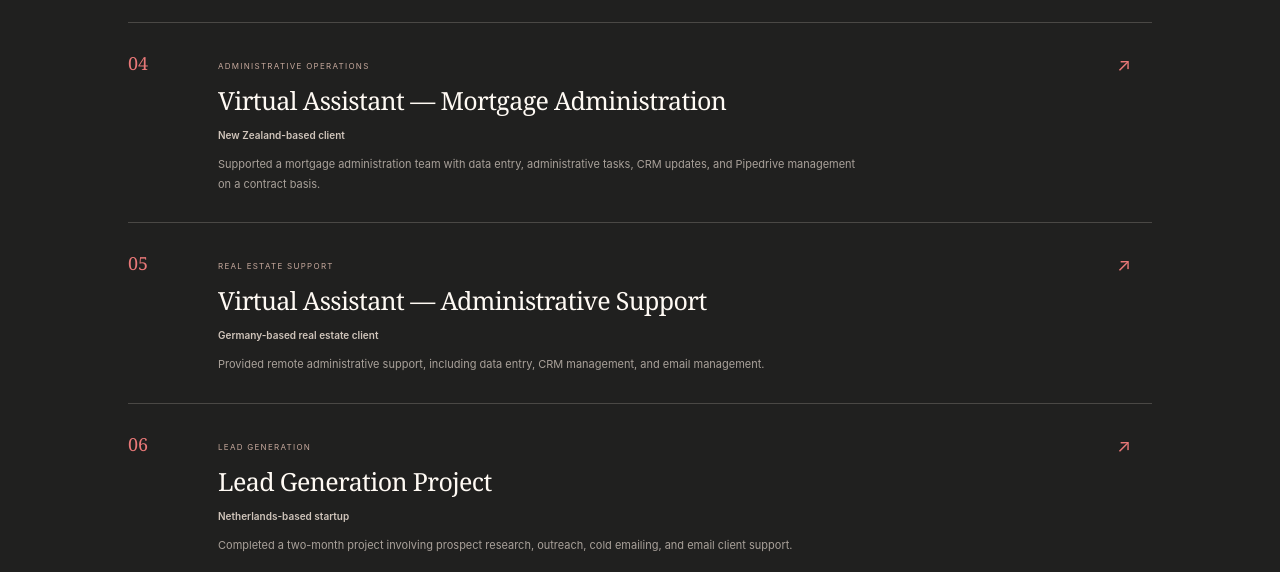
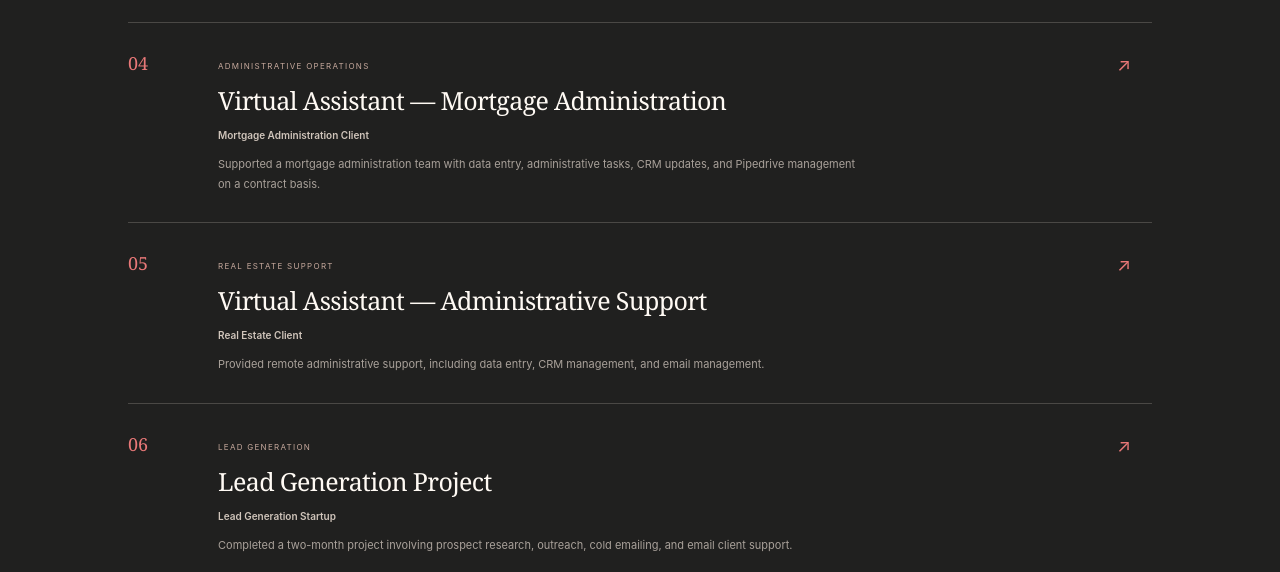
Before and after one commit to ivydachaibaligya-dot/Website, a Next.js app: page / in a window 1280 px wide. Shown: the part 3440-4012 px from the top of the page. Built offline with nearby package versions, Linux system fonts and the light colour scheme.

Commit message:
Remove client country labels from portfolio

```diff
--- a/src/app/page.tsx
+++ b/src/app/page.tsx
@@ -67,21 +67,21 @@ const experience = [
   },
   {
     role: "Virtual Assistant — Mortgage Administration",
-    company: "New Zealand-based client",
+    company: "Mortgage Administration Client",
     detail:
       "Supported a mortgage administration team with data entry, administrative tasks, CRM updates, and Pipedrive management on a contract basis.",
     type: "Administrative operations",
   },
   {
     role: "Virtual Assistant — Administrative Support",
-    company: "Germany-based real estate client",
+    company: "Real Estate Client",
     detail:
       "Provided remote administrative support, including data entry, CRM management, and email management.",
     type: "Real estate support",
   },
   {
     role: "Lead Generation Project",
-    company: "Netherlands-based startup",
+    company: "Lead Generation Startup",
     detail:
       "Completed a two-month project involving prospect research, outreach, cold emailing, and email client support.",
     type: "Lead generation",
```
